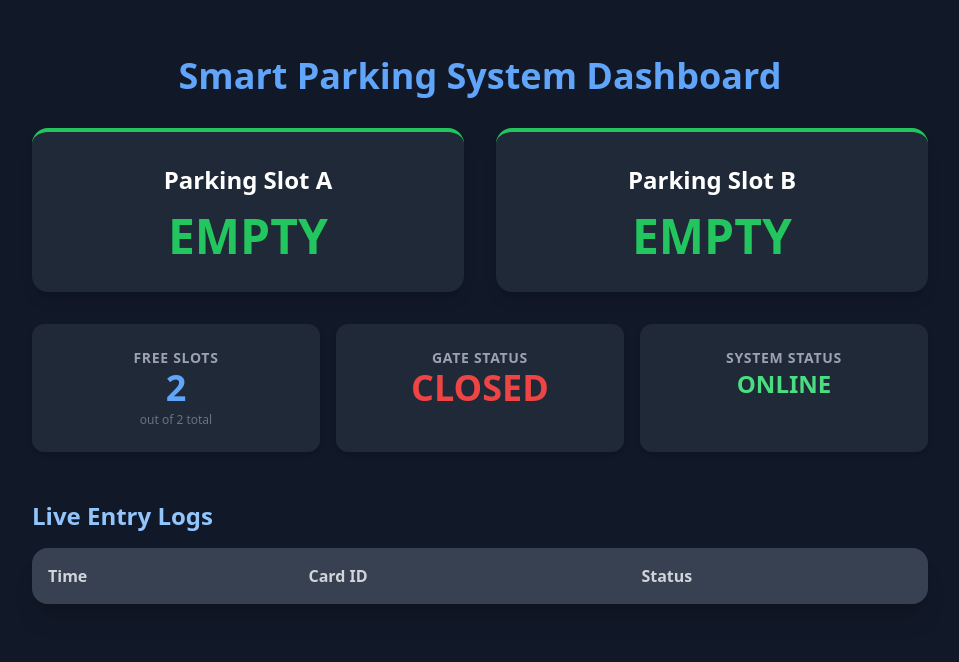
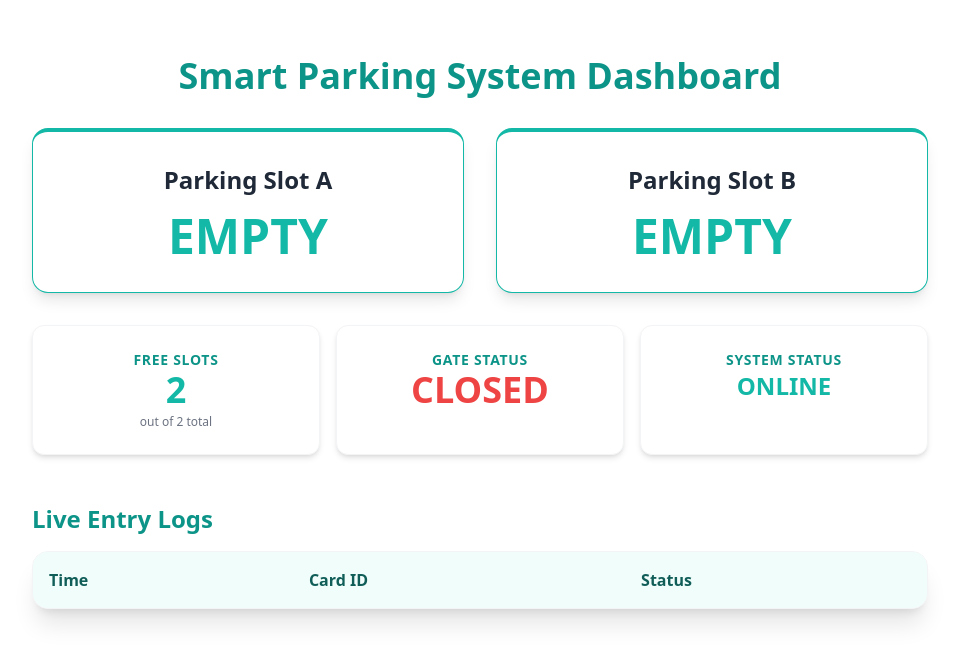
Before and after one commit to yanayem/iotrix_hackathon, a plain HTML site: page index.html in a window 1280 px wide. Shown: the whole page, without its empty margins (160-1119 px from the left). Drawn offline with nearby package versions, Linux system fonts and the light colour scheme; no server answers.

Commit message:
Update theme to white and teal

```diff
--- a/index.html
+++ b/index.html
@@ -12,57 +12,57 @@
         @keyframes fadeIn { from { opacity: 0; } to { opacity: 1; } }
     </style>
 </head>
-<body class="bg-gray-900 text-white font-sans">
+<body class="bg-white text-gray-800 font-sans">
     <!-- Gas Alert Banner -->
     <div id="gasBanner" class="hidden bg-red-600 text-white text-center py-3 font-bold text-xl animate-pulse">
         ⚠️ GAS LEAK DETECTED! PLEASE EVACUATE! ⚠️
     </div>
 
     <div class="min-h-screen flex flex-col items-center p-6">
-        <h1 class="text-4xl font-bold my-8 text-blue-400">Smart Parking System Dashboard</h1>
+        <h1 class="text-4xl font-bold my-8 text-teal-600">Smart Parking System Dashboard</h1>
 
         <!-- Slot Status Grid -->
         <div class="grid grid-cols-1 md:grid-cols-2 gap-8 w-full max-w-4xl">
             <!-- Slot A -->
-            <div id="cardA" class="bg-gray-800 p-8 rounded-2xl shadow-lg border-t-4 border-green-500 transition-all duration-500">
+            <div id="cardA" class="bg-white p-8 rounded-2xl shadow-lg border-t-4 border-teal-500 transition-all duration-500 border border-gray-100">
                 <h2 class="text-2xl font-semibold mb-4 text-center">Parking Slot A</h2>
-                <div id="statusA" class="text-5xl font-black text-center text-green-500">EMPTY</div>
+                <div id="statusA" class="text-5xl font-black text-center text-teal-500">EMPTY</div>
             </div>
 
             <!-- Slot B -->
-            <div id="cardB" class="bg-gray-800 p-8 rounded-2xl shadow-lg border-t-4 border-green-500 transition-all duration-500">
+            <div id="cardB" class="bg-white p-8 rounded-2xl shadow-lg border-t-4 border-teal-500 transition-all duration-500 border border-gray-100">
                 <h2 class="text-2xl font-semibold mb-4 text-center">Parking Slot B</h2>
-                <div id="statusB" class="text-5xl font-black text-center text-green-500">EMPTY</div>
+                <div id="statusB" class="text-5xl font-black text-center text-teal-500">EMPTY</div>
             </div>
         </div>
 
         <!-- Live Info Cards -->
         <div class="mt-8 grid grid-cols-1 md:grid-cols-3 gap-4 w-full max-w-4xl">
-            <div class="bg-gray-800 p-6 rounded-xl text-center shadow-md">
-                <p class="text-gray-400 uppercase text-sm font-bold tracking-wider">Free Slots</p>
-                <p id="freeSlots" class="text-4xl font-bold text-blue-400">2</p>
+            <div class="bg-white p-6 rounded-xl text-center shadow-md border border-gray-100">
+                <p class="text-teal-600 uppercase text-sm font-bold tracking-wider">Free Slots</p>
+                <p id="freeSlots" class="text-4xl font-bold text-teal-500">2</p>
                 <p class="text-xs text-gray-500 mt-1">out of 2 total</p>
             </div>
-            <div class="bg-gray-800 p-6 rounded-xl text-center shadow-md">
-                <p class="text-gray-400 uppercase text-sm font-bold tracking-wider">Gate Status</p>
+            <div class="bg-white p-6 rounded-xl text-center shadow-md border border-gray-100">
+                <p class="text-teal-600 uppercase text-sm font-bold tracking-wider">Gate Status</p>
                 <p id="gateStatus" class="text-4xl font-bold text-red-500">CLOSED</p>
             </div>
-            <div class="bg-gray-800 p-6 rounded-xl text-center shadow-md">
-                <p class="text-gray-400 uppercase text-sm font-bold tracking-wider">System Status</p>
-                <p id="systemStatus" class="text-2xl font-bold text-green-400">ONLINE</p>
+            <div class="bg-white p-6 rounded-xl text-center shadow-md border border-gray-100">
+                <p class="text-teal-600 uppercase text-sm font-bold tracking-wider">System Status</p>
+                <p id="systemStatus" class="text-2xl font-bold text-teal-500">ONLINE</p>
             </div>
         </div>
 
         <!-- Live Activity Log -->
         <div class="mt-12 w-full max-w-4xl">
-            <h3 class="text-2xl font-bold mb-4 text-blue-300">Live Entry Logs</h3>
-            <div class="bg-gray-800 rounded-2xl shadow-xl overflow-hidden">
+            <h3 class="text-2xl font-bold mb-4 text-teal-600">Live Entry Logs</h3>
+            <div class="bg-white rounded-2xl shadow-xl overflow-hidden border border-gray-100">
                 <table class="w-full text-left">
-                    <thead class="bg-gray-700">
+                    <thead class="bg-teal-50">
                         <tr>
-                            <th class="p-4 font-semibold text-gray-300">Time</th>
-                            <th class="p-4 font-semibold text-gray-300">Card ID</th>
-                            <th class="p-4 font-semibold text-gray-300">Status</th>
+                            <th class="p-4 font-semibold text-teal-800">Time</th>
+                            <th class="p-4 font-semibold text-teal-800">Card ID</th>
+                            <th class="p-4 font-semibold text-teal-800">Status</th>
                         </tr>
                     </thead>
                     <tbody id="logTableBody">
@@ -74,8 +74,8 @@
     </div>
 
     <!-- Notification Toast -->
-    <div id="notification" class="fixed bottom-10 right-10 transform translate-y-20 transition-transform duration-500 bg-blue-600 text-white p-4 rounded-lg shadow-2xl flex items-center space-x-3 pointer-events-none opacity-0">
-        <div class="bg-white text-blue-600 rounded-full p-2">
+    <div id="notification" class="fixed bottom-10 right-10 transform translate-y-20 transition-transform duration-500 bg-teal-600 text-white p-4 rounded-lg shadow-2xl flex items-center space-x-3 pointer-events-none opacity-0">
+        <div class="bg-white text-teal-600 rounded-full p-2">
             <svg xmlns="http://www.w3.org/2000/svg" class="h-6 w-6" fill="none" viewBox="0 0 24 24" stroke="currentColor">
                 <path stroke-linecap="round" stroke-linejoin="round" stroke-width="2" d="M13 16h-1v-4h-1m1-4h.01M21 12a9 9 0 11-18 0 9 9 0 0118 0z" />
             </svg>
@@ -147,12 +147,12 @@
 
                     logsArray.forEach(log => {
                         const row = document.createElement('tr');
-                        row.className = "border-t border-gray-700 hover:bg-gray-750 transition-colors fade-in";
+                        row.className = "border-t border-gray-100 hover:bg-teal-50 transition-colors fade-in";
                         row.innerHTML = `
-                            <td class="p-4 text-gray-400">${log.time}</td>
-                            <td class="p-4 font-mono">${log.cardID}</td>
+                            <td class="p-4 text-gray-600">${log.time}</td>
+                            <td class="p-4 font-mono text-gray-700">${log.cardID}</td>
                             <td class="p-4">
-                                <span class="px-2 py-1 rounded text-xs font-bold ${log.status === 'allowed' ? 'bg-green-900 text-green-300' : 'bg-red-900 text-red-300'}">
+                                <span class="px-2 py-1 rounded text-xs font-bold ${log.status === 'allowed' ? 'bg-teal-100 text-teal-700' : 'bg-red-100 text-red-700'}">
                                     ${log.status.toUpperCase()}
                                 </span>
                             </td>
@@ -170,11 +170,11 @@
             if (isOccupied) {
                 status.innerText = "OCCUPIED";
                 status.className = "text-5xl font-black text-center text-red-500";
-                card.className = "bg-gray-800 p-8 rounded-2xl shadow-lg border-t-4 border-red-500 transition-all duration-500";
+                card.className = "bg-white p-8 rounded-2xl shadow-lg border-t-4 border-red-500 transition-all duration-500 border border-gray-100";
             } else {
                 status.innerText = "EMPTY";
-                status.className = "text-5xl font-black text-center text-green-500";
-                card.className = "bg-gray-800 p-8 rounded-2xl shadow-lg border-t-4 border-green-500 transition-all duration-500";
+                status.className = "text-5xl font-black text-center text-teal-500";
+                card.className = "bg-white p-8 rounded-2xl shadow-lg border-t-4 border-teal-500 transition-all duration-500 border border-gray-100";
             }
         }
 
```
